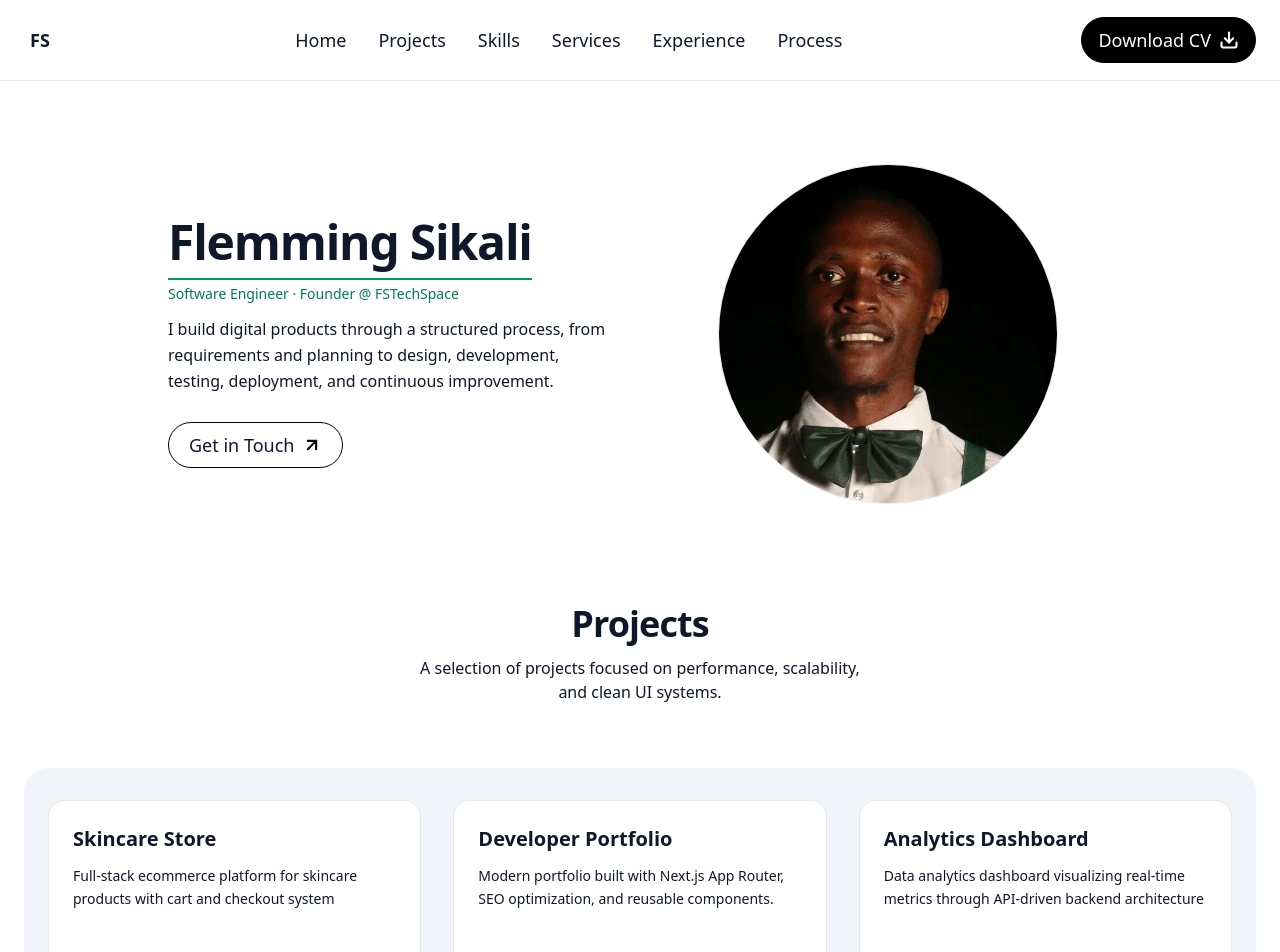
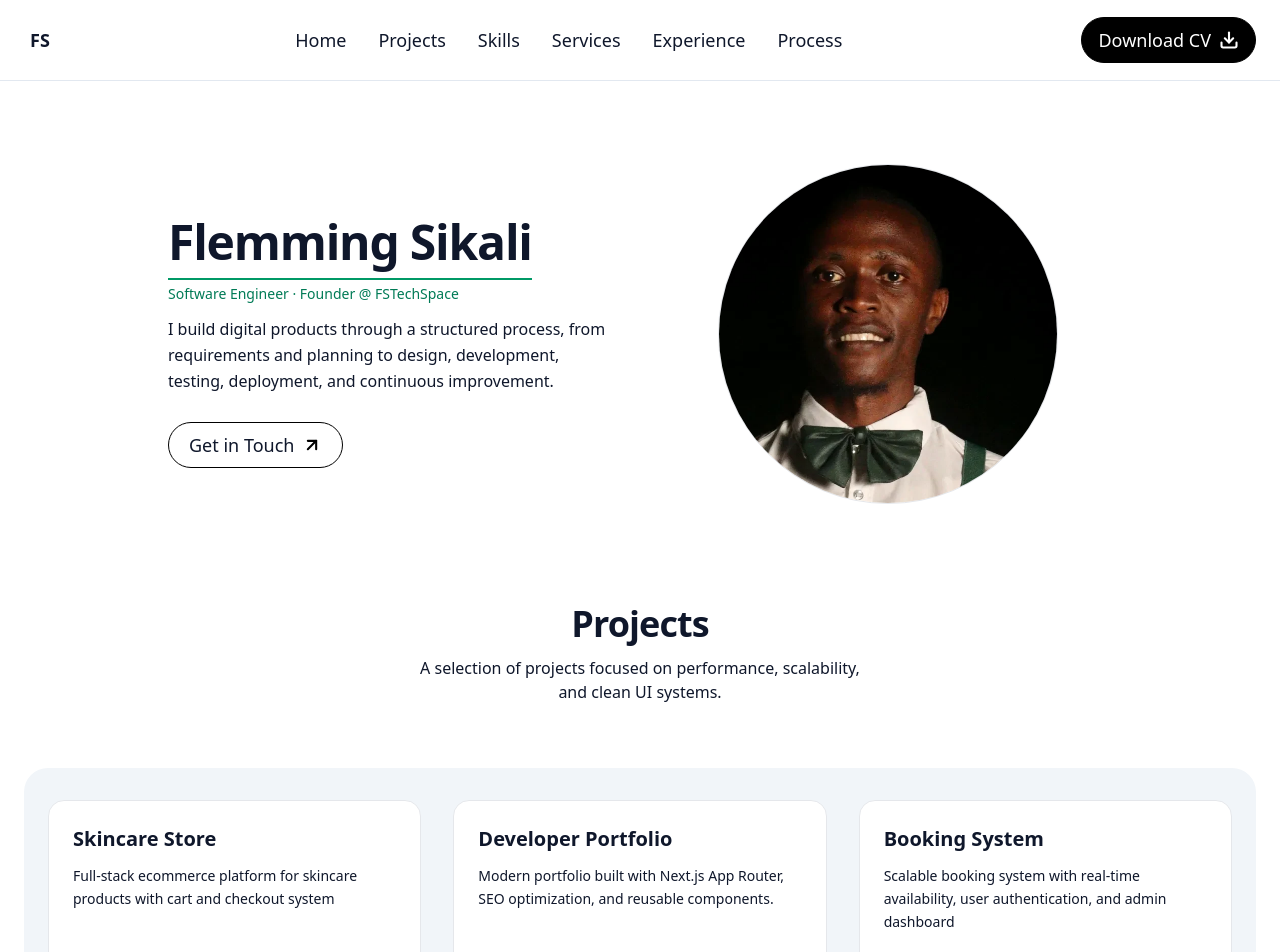
Before and after one commit to fsikali/fsikali-portfolio, a Next.js app: page / in a window 1280 px wide. Shown: the top 952 px of the page. Built offline with nearby package versions, Linux system fonts and the light colour scheme.

Commit message:
refactor: update projects section

```diff
--- a/src/data/projects.ts
+++ b/src/data/projects.ts
@@ -23,9 +23,9 @@ export const projects: Project[] = [
   },
   {
     id: "dashboard",
-    title: "Analytics Dashboard",
+    title: "Booking System",
     description:
-      "Data analytics dashboard visualizing real-time metrics through API-driven backend architecture",
+      "Scalable booking system with real-time availability, user authentication, and admin dashboard",
   },
   {
     id: "live-news-feed",
```
